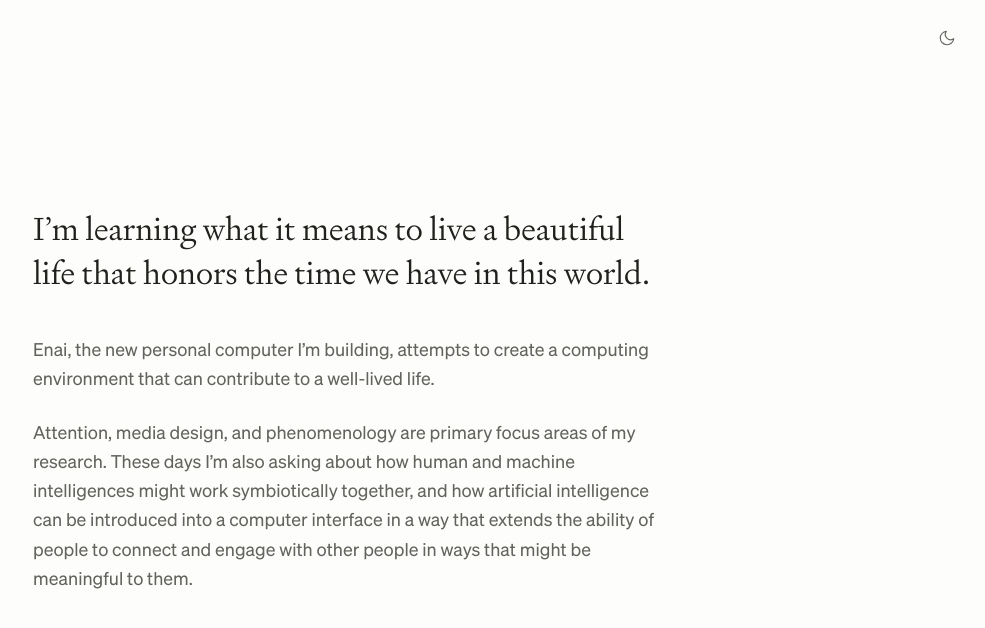
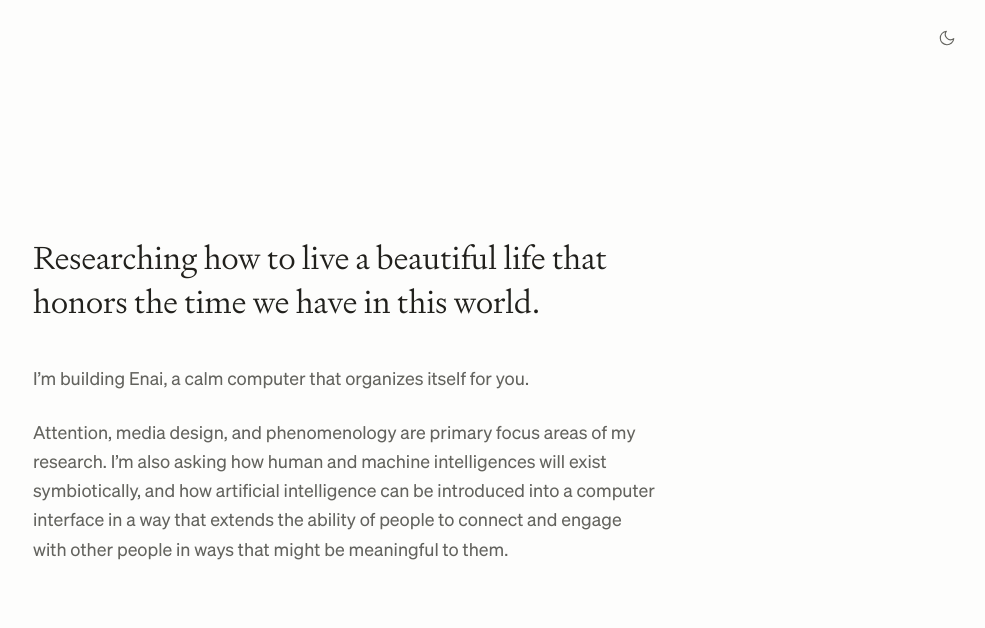
Before and after one commit to curranmichael/garden, a Next.js app: page / in a window 1280 px wide. Shown: the top 628 px of the page, without its empty margins (295-1280 px from the left). Built offline with nearby package versions, Linux system fonts and the light colour scheme.

Commit message:
Update page.tsx

```diff
--- a/app/page.tsx
+++ b/app/page.tsx
@@ -6,20 +6,18 @@ export default function Home() {
       <ThemeToggle />
       <main className="mx-auto flex min-h-dvh max-w-2xl flex-col justify-center px-6 py-24">
         <p className="font-serif text-2xl font-light leading-snug text-sand-12 sm:text-[2rem] sm:leading-snug">
-          I&rsquo;m learning what it means to live a beautiful life that honors
+          Researching how to live a beautiful life that honors
           the time we have in this world.
         </p>
 
         <div className="mt-10 space-y-6 text-base leading-relaxed text-sand-11 sm:text-lg">
           <p>
-            Enai, the new personal computer I&rsquo;m building, attempts to
-            create a computing environment that can contribute to a well-lived
-            life.
+            I&rsquo;m building Enai, a calm computer that organizes itself for you.
           </p>
           <p>
             Attention, media design, and phenomenology are primary focus areas
-            of my research. These days I&rsquo;m also asking about how human and
-            machine intelligences might work symbiotically together, and how
+            of my research. I&rsquo;m also asking how human and
+            machine intelligences will exist symbiotically, and how
             artificial intelligence can be introduced into a computer interface
             in a way that extends the ability of people to connect and engage
             with other people in ways that might be meaningful to them.
```
